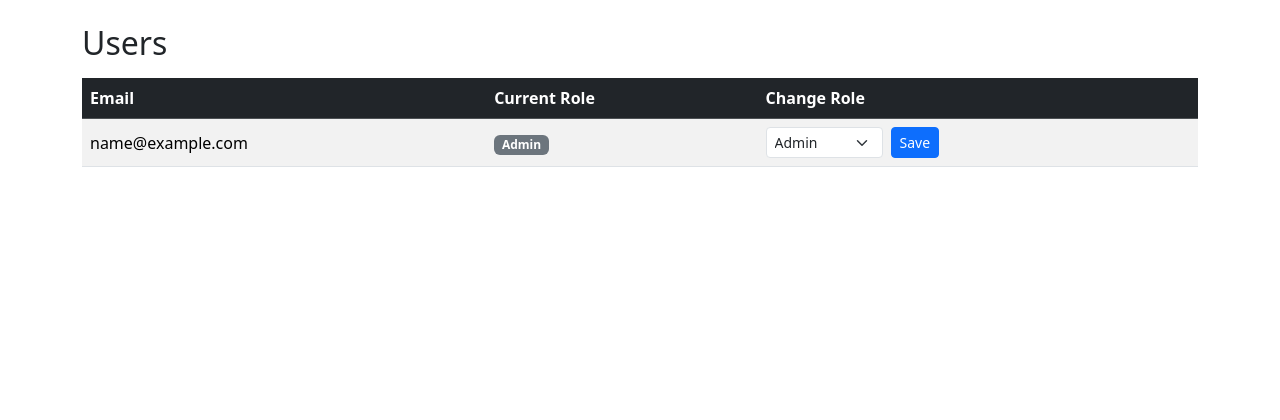
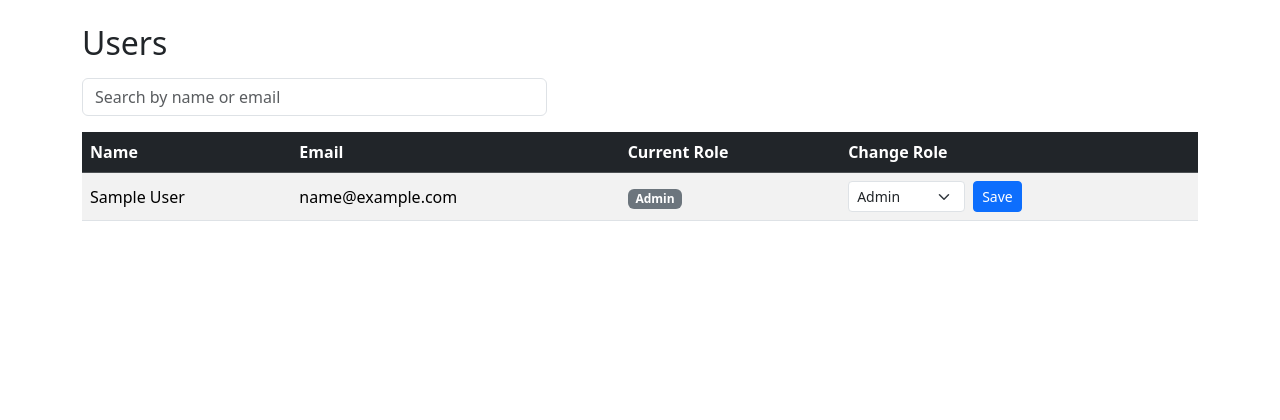
Before and after one commit to afolabiibrahimtech/FieldServiceApp, an ASP.NET Core app: page /User in a window 1280 px wide. Shown: the part 56-476 px from the top of the page. Run offline with ASP.NET Core 8, Linux system fonts and the light colour scheme; the visitor is signed in with stand-in values (Sample User, id 1); style sheets or scripts are compiled from the project's sources; some libraries are stand-ins or nearby versions.

Commit message:
users page shows names, live search by name or email

```diff
--- a/Views/User/Index.cshtml
+++ b/Views/User/Index.cshtml
@@ -6,9 +6,14 @@
 
 <h2 class="mb-3">Users</h2>
 
+<div class="mb-3 col-md-5 px-0">
+    <input type="text" id="userSearch" class="form-control" placeholder="Search by name or email" />
+</div>
+
 <table class="table table-striped align-middle">
     <thead class="table-dark">
         <tr>
+            <th>Name</th>
             <th>Email</th>
             <th>Current Role</th>
             <th>Change Role</th>
@@ -17,7 +22,17 @@
     <tbody>
         @foreach (var user in Model)
         {
-            <tr>
+            <tr class="user-row" data-search="@((user.FullName + " " + user.Email).ToLower())">
+                <td>
+                    @if (string.IsNullOrEmpty(user.FullName))
+                    {
+                        <span class="text-muted">(no name yet)</span>
+                    }
+                    else
+                    {
+                        @user.FullName
+                    }
+                </td>
                 <td>@user.Email</td>
                 <td><span class="badge bg-secondary">@user.Role</span></td>
                 <td>
@@ -36,3 +51,26 @@
         }
     </tbody>
 </table>
+
+<p id="noResults" class="text-muted" style="display:none">No users found.</p>
+
+@section Scripts {
+    <script>
+        var searchBox = document.getElementById("userSearch");
+        var rows = document.querySelectorAll(".user-row");
+        var noResults = document.getElementById("noResults");
+
+        searchBox.addEventListener("input", function () {
+            var term = searchBox.value.toLowerCase().trim();
+            var shown = 0;
+
+            rows.forEach(function (row) {
+                var match = row.dataset.search.includes(term);
+                row.style.display = match ? "" : "none";
+                if (match) shown++;
+            });
+
+            noResults.style.display = shown === 0 ? "" : "none";
+        });
+    </script>
+}
```
